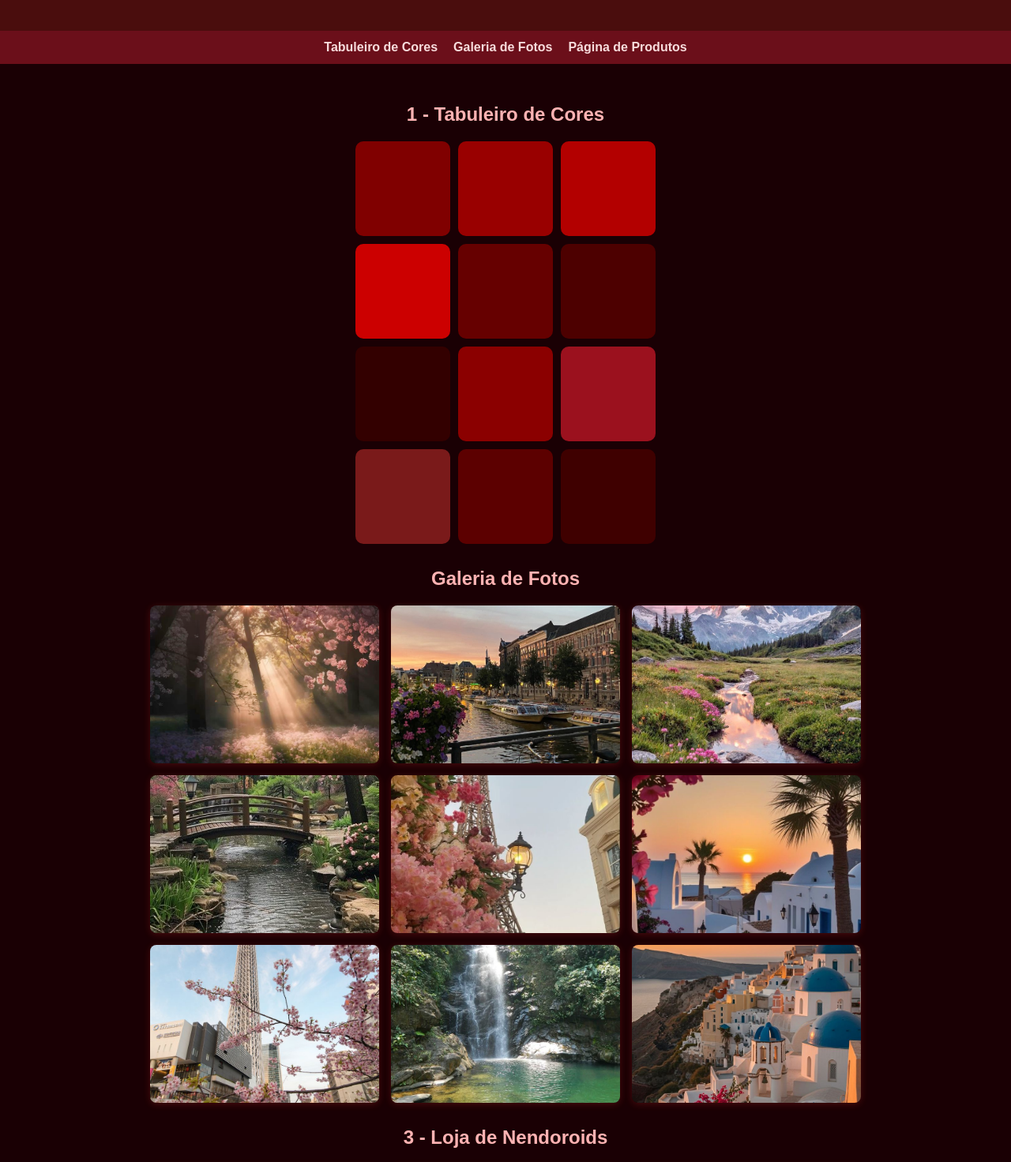
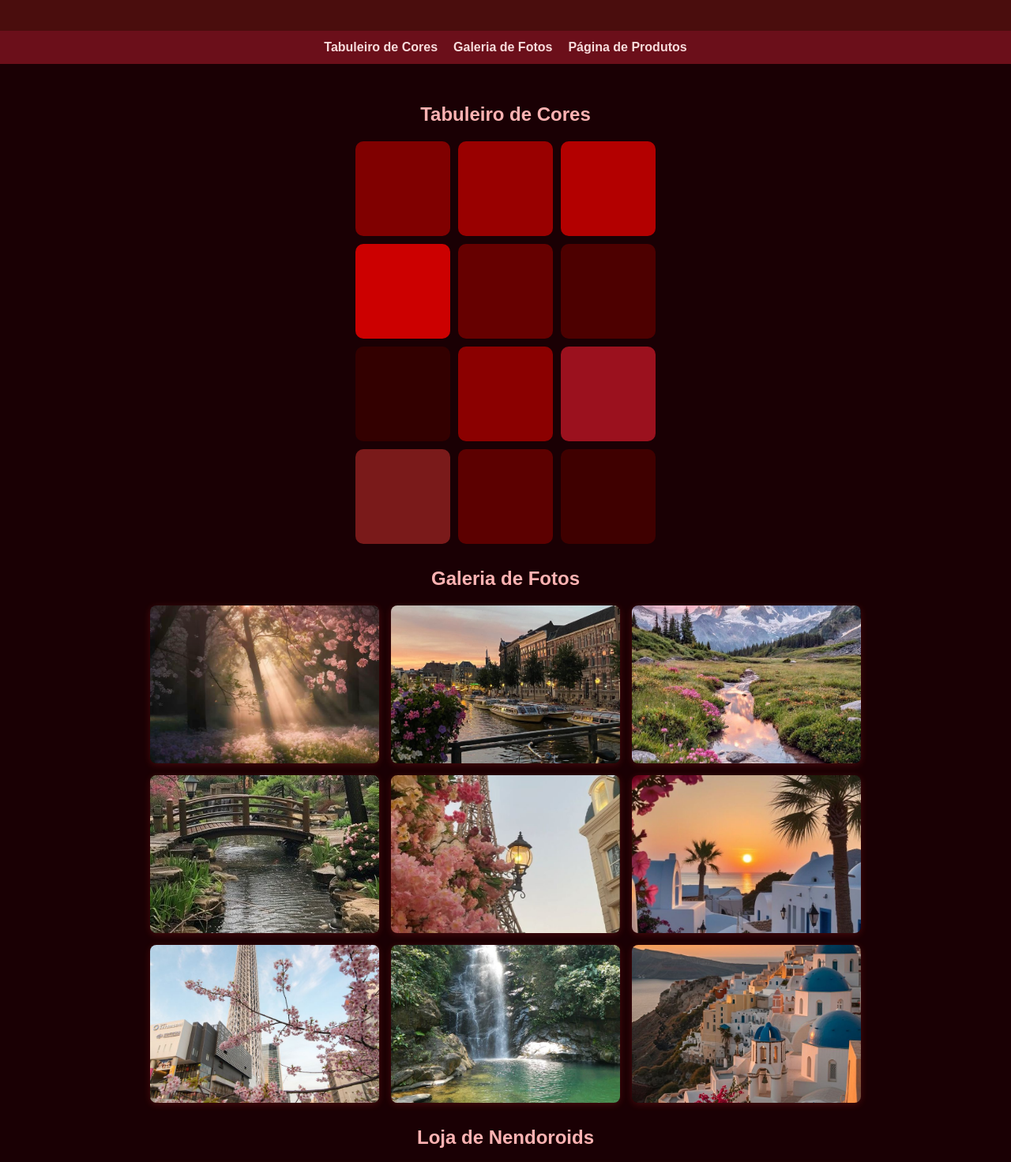
Before and after one commit to nandalvs/html, a plain HTML site: page Atividade 03/tabuleiro.html in a window 1280 px wide. Shown: the part 90-1562 px from the top of the page at 79% size. Drawn offline with Linux system fonts and the light colour scheme.

Commit message:
Add files via upload

```diff
--- a/Atividade 03/tabuleiro.html
+++ b/Atividade 03/tabuleiro.html
@@ -20,7 +20,7 @@
     <main>
         <!-- Exercício 1: Tabuleiro -->
         <section id="tabuleiro">
-            <h2>1 - Tabuleiro de Cores</h2>
+            <h2>Tabuleiro de Cores</h2>
             <div class="tabuleiro">
                 <div class="quadrado q1"></div>
                 <div class="quadrado q2"></div>
@@ -55,7 +55,7 @@
 
         <!-- Exercício 3: Produtos -->
         <section id="produtos">
-            <h2>3 - Loja de Nendoroids</h2>
+            <h2>Loja de Nendoroids</h2>
             <div class="produtos">
                 <div class="produto">
                     <img src="imgs/maomao.jpg" alt="Mao Mao">
```
